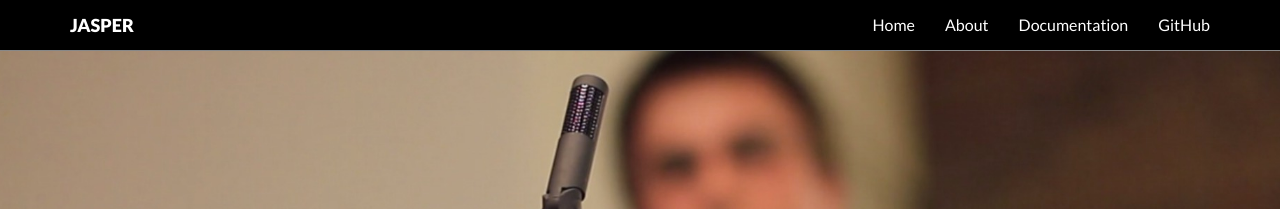
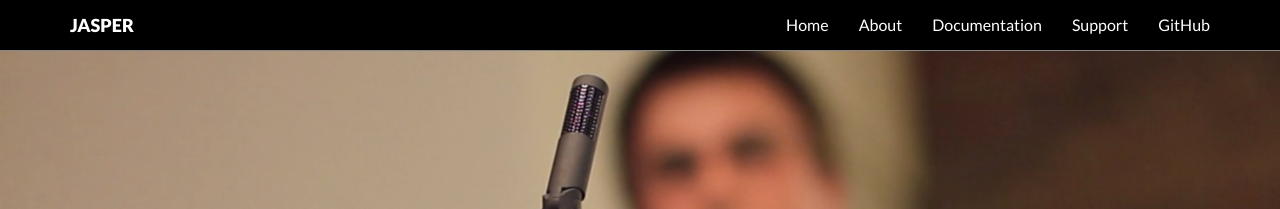
Before and after one commit to jasperproject/jasperproject.github.io, a Jekyll site: the page index.html, which Jekyll copies as it is, in a window 1280 px wide. Shown: the top 209 px of the page. Built offline with Jekyll 4.4.1, drawn with Linux system fonts in a browser that asks for light colours; nearby versions of some CDN libraries.

Commit message:
added support forum link to homepage

```diff
--- a/index.html
+++ b/index.html
@@ -55,6 +55,7 @@
             <li><a href="/">Home</a></li>
             <li><a href="#about">About</a></li>
             <li><a href="/documentation">Documentation</a></li>
+            <li><a target="_blank" href="https://groups.google.com/forum/#!forum/jasper-support-forum">Support</a></li>
             <li><a target="_blank" href="https://github.com/jasperproject">GitHub</a></li>
           </ul>
         </div><!--/.nav-collapse -->
```
